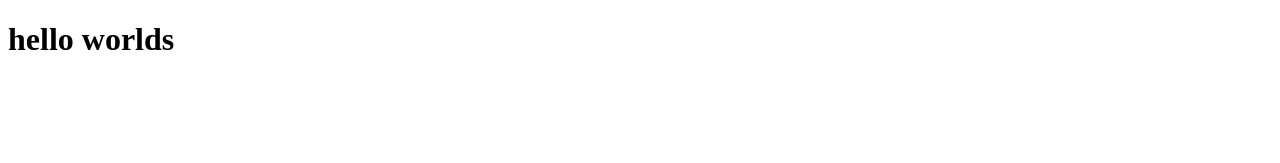
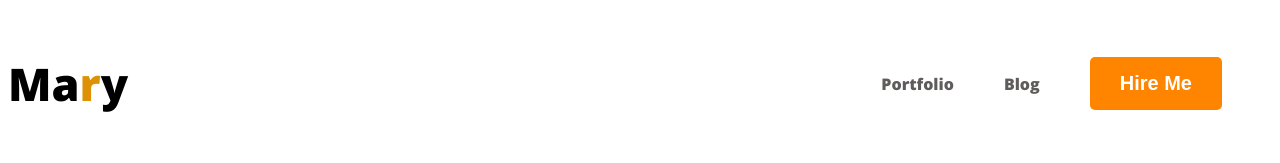
Before and after one commit to alihaydarc/web-developer-portfolio, a plain HTML site: page index.html in a window 1280 px wide. Drawn offline with nearby package versions, Linux system fonts and the light colour scheme.

Commit message:
addade nav

```diff
--- a/index.html
+++ b/index.html
@@ -4,10 +4,30 @@
     <meta charset="UTF-8">
     <meta name="viewport" content="width=device-width, initial-scale=1.0">
     <title>web developer portfolio</title>
+
+    <link rel="preconnect" href="https://fonts.googleapis.com">
+<link rel="preconnect" href="https://fonts.gstatic.com" crossorigin>
+<link href="https://fonts.googleapis.com/css2?family=Open+Sans:wght@800&display=swap" rel="stylesheet">
+
+    <link rel="stylesheet" href="styles/portfolio.css">
 </head>
 <body>
-    <div>
-        <h1>hello worlds</h1>
-    </div>
+    <header>
+        <nav>
+            <h3 class="nav-title">Ma<span class="text-primary">r</span>y</h3>
+            <ul>
+            <li><a href="">Portfolio</a></li>
+            <li><a href="">Blog</a></li>
+            <li><button class="btn-primary">Hire Me</button></li>
+            </ul>
+        </nav>
+
+    </header>
+    <main>
+
+    </main>
+    <footer>
+
+    </footer>
 </body>
 </html>
--- /dev/null
+++ b/styles/portfolio.css
@@ -0,0 +1,39 @@
+/* common styles body */
+body{
+    font-family: 'Open Sans', sans-serif;
+}
+.text-primary{
+    color:rgb(221, 145, 4);
+}
+.btn-primary{
+    border-radius: 5px;
+    background-color: rgb(255, 132, 0);
+    border: 0;
+    font-size: 20px;
+    font-weight: 700;
+    color: white;
+    padding: 15px 30px;
+}
+
+/* nav related styles */
+nav{
+    display: flex;
+    justify-content: space-between;
+}
+.nav-title{
+    color: black;
+    font-size: 45px;
+    font-weight: 800;
+}
+nav > ul{
+    display: flex;
+    align-items: center;
+}
+nav li{
+    list-style: none;
+    margin-right: 50px;
+}
+nav a{
+    text-decoration: none;
+    color: rgb(97, 92, 92);
+}
```
